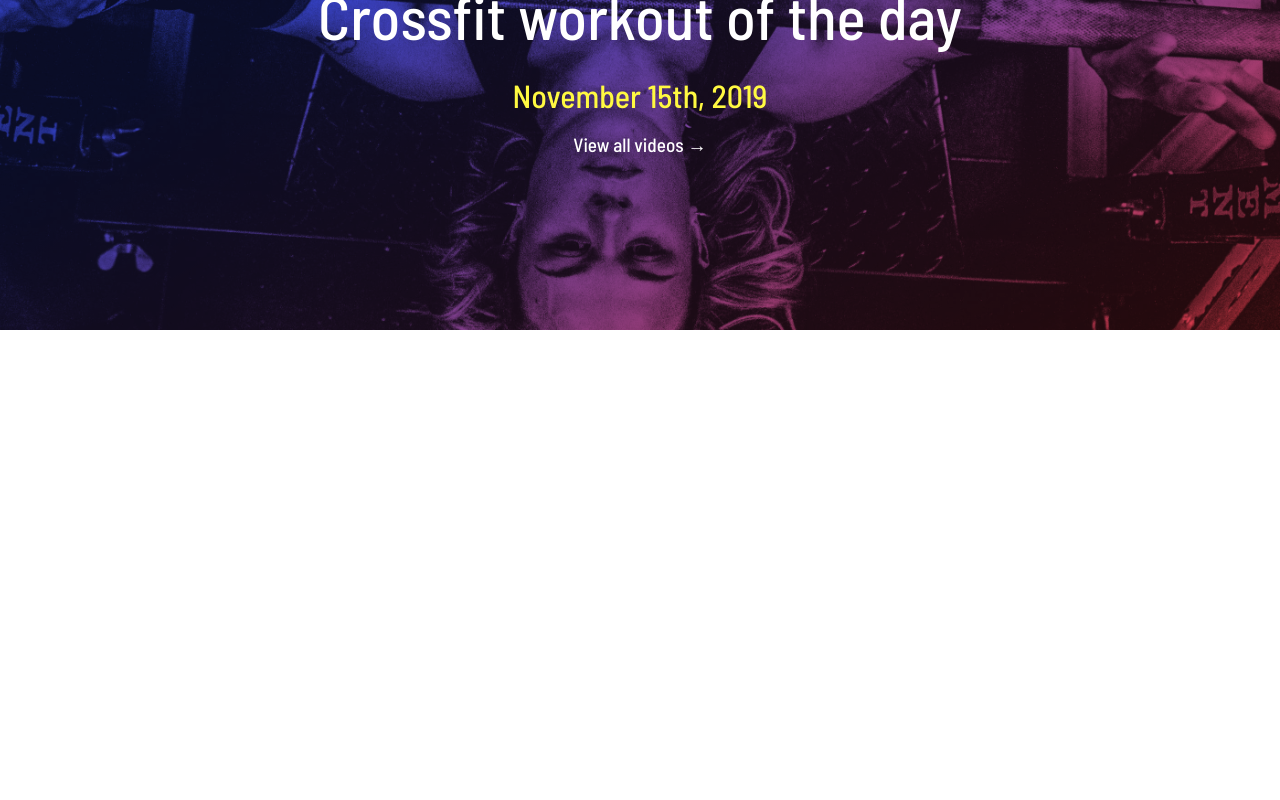
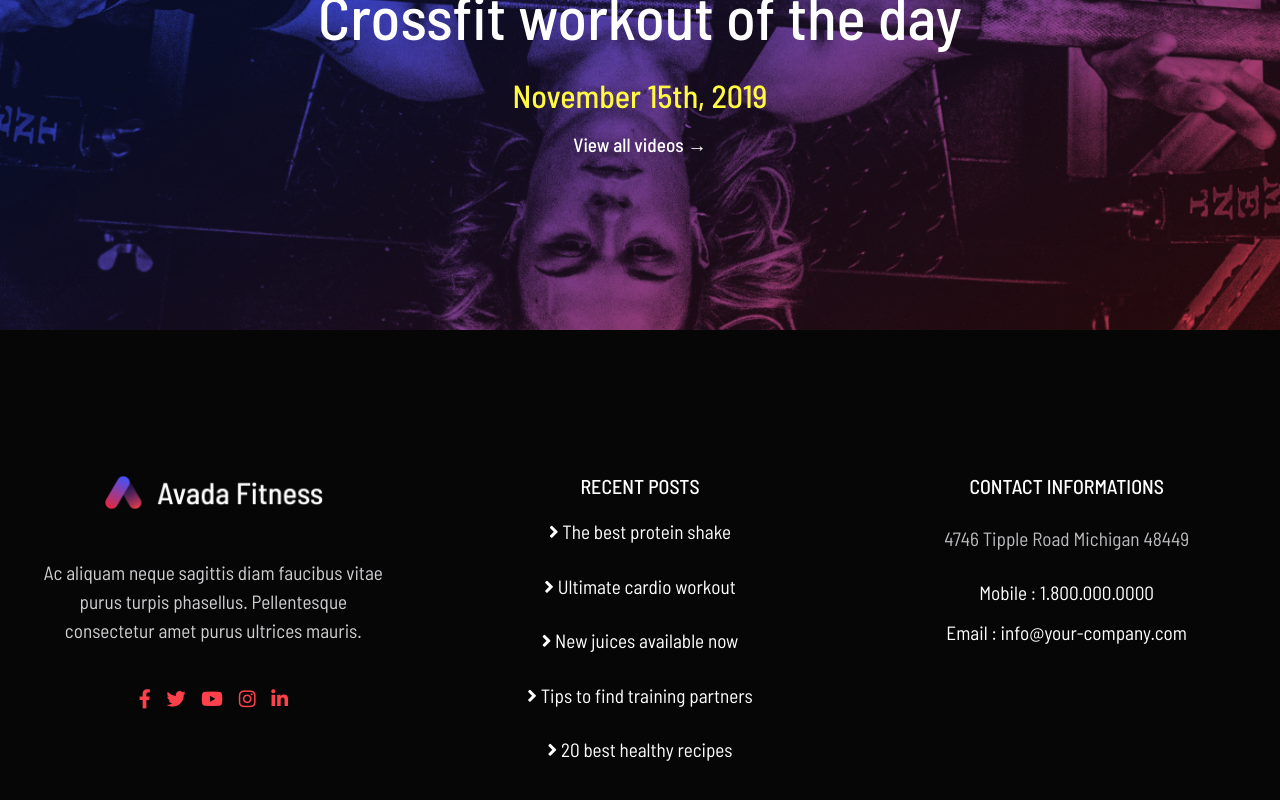
Before and after one commit to MemeWasTaken/proj-html-vuejs, a Vue app: page / in a window 1280 px wide. Shown: the part 6663-7463 px from the top of the page. Before the commit the page ends 6993 px from the top, so only its background shows below. Built offline with nearby package versions, Linux system fonts and the light colour scheme.

Commit message:
UpperFooter

```diff
--- a/src/components/Footer.vue
+++ b/src/components/Footer.vue
@@ -1,12 +1,17 @@
 <template>
     <footer>
-
+        <UpperFooter />
     </footer>
 </template>
 
 <script>
+    import UpperFooter from './partials/footer/UpperFooter.vue'
+
     export default {
-        name: "Footer"
+        name: "Footer",
+        components: {
+            UpperFooter,
+        }
     }
 </script>
 
--- /dev/null
+++ b/src/components/partials/footer/UpperFooter.vue
@@ -0,0 +1,115 @@
+<template>
+    <div class="upper-footer">
+        <div class="container-xxl p-0">
+            <div class="row m-0 p-0">
+                <div class="col-4 a d-flex flex-column justify-content-start align-items-center m-0 p-0">
+                    <img src="../../../assets/img/logo-2x.png" alt="">
+                    <p class="pt-5"> Ac aliquam neque sagittis diam faucibus vitae purus turpis phasellus. Pellentesque consectetur amet purus ultrices mauris. </p>
+                    <div class="socials d-flex justify-content-between pt-4">
+                        <a class="text-decoration-none" href=""> <i class="fab fa-facebook-f"></i> </a>
+                        <a class="text-decoration-none" href=""> <i class="fab fa-twitter"></i> </a>
+                        <a class="text-decoration-none" href=""> <i class="fab fa-youtube"></i> </a>
+                        <a class="text-decoration-none" href=""> <i class="fab fa-instagram"></i> </a>
+                        <a class="text-decoration-none" href=""> <i class="fab fa-linkedin-in"></i> </a>
+                    </div>
+                </div>
+                <div class="col-4 b d-flex flex-column justify-content-start align-items-center m-0 p-0">
+                    <h5 class="text-uppercase">Recent Posts</h5>
+                    <ul class="list-unstyled d-flex flex-column justify-content-center align-items-center">
+                        <li> <a class="text-decoration-none" href="#"> <i class="fas fa-angle-right"></i> The best protein shake </a> </li>
+                        <li> <a class="text-decoration-none" href="#"> <i class="fas fa-angle-right"></i> Ultimate cardio workout </a> </li>
+                        <li> <a class="text-decoration-none" href="#"> <i class="fas fa-angle-right"></i> New juices available now </a> </li>
+                        <li> <a class="text-decoration-none" href="#"> <i class="fas fa-angle-right"></i> Tips to find training partners </a> </li>
+                        <li> <a class="text-decoration-none" href="#"> <i class="fas fa-angle-right"></i> 20 best healthy recipes </a> </li>
+                    </ul>
+                </div>
+                <div class="col-4 c d-flex flex-column justify-content-start align-items-center m-0 p-0">
+                    <h5 class="text-uppercase">Contact Informations</h5>
+                    <ul class="list-unstyled d-flex flex-column justify-content-center align-items-center">
+                        <li class="adress"> 4746 Tipple Road Michigan 48449 </li>
+                        <li> Mobile : 1.800.000.0000 </li>
+                        <li> Email : info@your-company.com </li>
+                    </ul>
+                </div>
+            </div>
+        </div>
+    </div>
+</template>
+
+<script>
+    export default {
+        name: "UpperFooter"
+    }
+</script>
+
+<style lang="scss" scoped>
+    @import '../../../assets/scss/partials/_variables.scss';
+
+    .upper-footer {
+        background-color: #060607;
+        width: 100%;
+        height: 560px;
+        .container-xxl {
+
+            .row {
+                // border: 1px solid $dodgerBlue;
+                width: 100%;
+                height: 560px;
+                .col-4 {
+                    // border: 1px solid lightblue;
+                    padding-top: 9em !important;
+                }
+                .col-4.a {
+
+                    img {
+                        width: 220px;
+                        height: auto;
+                    }
+                    p {
+                        color: #CFCED1;
+                        text-align: center;
+                        font-size: 1.2em;
+                        padding: 0 1.8em;
+                    }
+                    .socials {
+                        width: 35%;
+                        a {
+                            color: #FF414B;
+                            font-size: 1.2em;
+                        }
+                    }
+                }
+                .col-4.b {
+
+                    h5 { color: #ffffff; }
+                    ul {
+
+                        li {
+
+                            padding: 0.8em 0 !important;
+                            a {
+                                color: #ffffff;
+                                font-size: 1.2em;
+                            }
+                        }
+                    }
+                }
+                .col-4.c {
+                    h5 { color: #ffffff; }
+                    ul {
+
+                        li {
+                            color: #ffffff;
+                            font-size: 1.2em;
+                            padding: 0.3em 0 !important;
+                        }
+                        .adress {
+                            color: #BCBBBE;
+                            padding: 1em 0 !important;
+                        }
+                    }
+                }
+            }
+        }
+    }
+</style>
```
